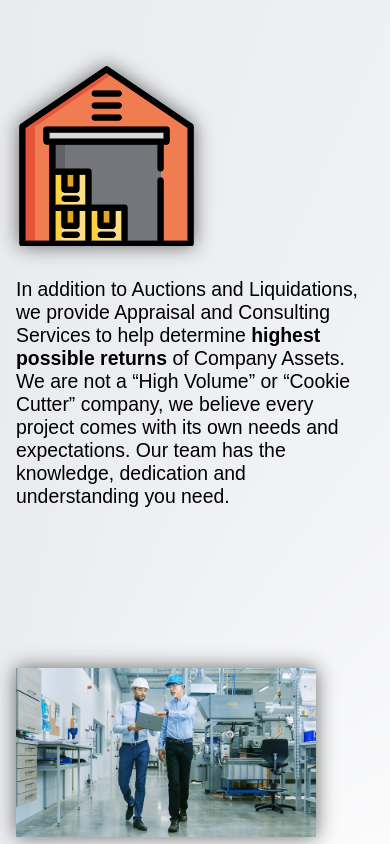
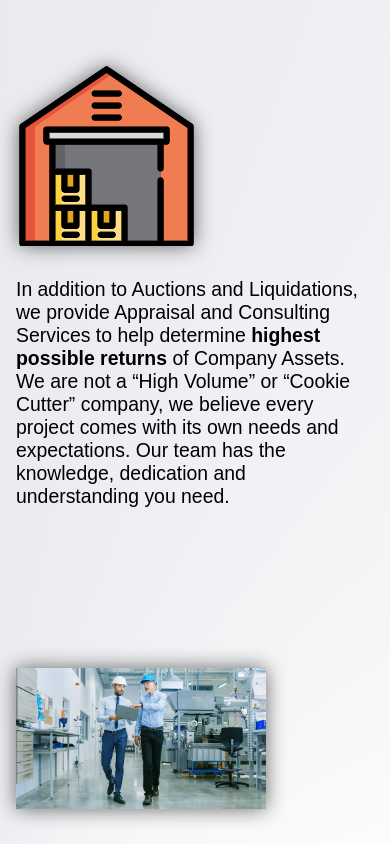
Before and after one commit to Matthew-Clendenning/gerrardgroupinc, an Astro site: page / in a window 390 px wide. Shown: the part 1156-2000 px from the top of the page. Built offline with nearby package versions, Linux system fonts and the light colour scheme; Astro itself is replaced by a stand-in of ours; a web font is replaced by a local one.

Commit message:
index commit

```diff
--- a/src/pages/index.astro
+++ b/src/pages/index.astro
@@ -388,7 +388,6 @@ import Layout from "../layouts/Layout.astro";
         }
 
         .wrapper h2 {
-            text-align: left;
             margin-top: 0;
         }
 
@@ -402,6 +401,10 @@ import Layout from "../layouts/Layout.astro";
         .comp-info-one, .comp-info-two, .comp-info-three {
             display: grid;
             gap: 2rem;
+        }
+
+        .img-workers {
+            max-width: 250px;
         }
 
         /*.comp-info {
```
